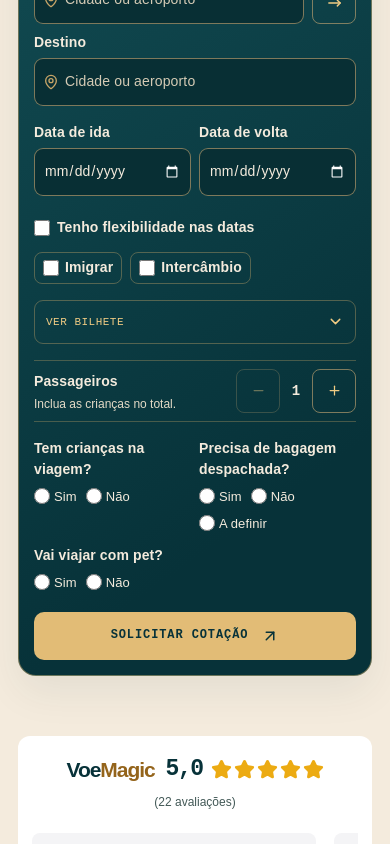
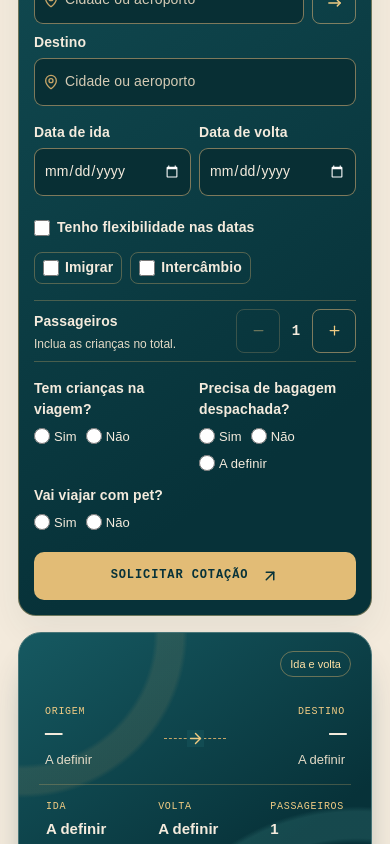
Before and after one commit to thomasgabbriel/voemagic, a React (Vite) app: page / in a window 390 px wide. Shown: the part 1067-1911 px from the top of the page. Built offline with nearby package versions, Linux system fonts and the light colour scheme.

Commit message:
Mantém bilhete de cotação sempre visível no mobile

```diff
--- a/src/components/ui/flight-quote.tsx
+++ b/src/components/ui/flight-quote.tsx
@@ -1,5 +1,5 @@
 import { useEffect, useState, type FormEvent } from 'react'
-import { ArrowLeftRight, ArrowUpRight, ChevronDown, Minus, Plus } from 'lucide-react'
+import { ArrowLeftRight, ArrowUpRight, Minus, Plus } from 'lucide-react'
 import { AirportField, emptyAirport, type AirportValue } from './airport-field'
 import { airportLabel, loadAirports, type Airport } from './airports'
 import { whatsappUrl } from '../../contact'
@@ -120,15 +120,6 @@ export function FlightQuote({ suggestedDestination }: { suggestedDestination: Su
     'aria-describedby': error?.field === name ? 'quote-error' : undefined,
   })
 
-  const boardingPass = (
-    <QuoteBoardingPass activeField={activeField} origin={origin.selected} destination={destination.selected} roundTrip={roundTrip}
-        departure={formatDate(departure)} returnDate={formatDate(returnDate)} flexible={flexible} passengers={passengers}
-        preferences={[
-          ...(purpose ? [{ label: 'Objetivo', value: purpose }] : []),
-          ...questions.filter(({ name }) => answers[name]).map(({ name, summary }) => ({ label: summary, value: answers[name] })),
-        ]} />
-  )
-
   return (
     <div className="quote-layout">
       <form id="cotacao" className="quote" aria-labelledby="quote-title" noValidate onSubmit={submit} onChange={() => setError(null)}
@@ -169,10 +160,6 @@ export function FlightQuote({ suggestedDestination }: { suggestedDestination: Su
           </fieldset>
         </div>
         {purpose && <p className="quote-purpose-note" role="status">Para {purpose === 'Imigrar' ? 'imigração' : 'intercâmbio'}, a cotação será somente ida.</p>}
-        <details className="quote-mobile-pass">
-          <summary>Ver bilhete <ChevronDown size={17} aria-hidden="true" /></summary>
-          {boardingPass}
-        </details>
         <div className="quote-passengers" data-pass-field="passengers">
           <div><strong id="passenger-label">Passageiros</strong><small>Inclua as crianças no total.</small></div>
           <div className="counter" role="group" aria-labelledby="passenger-label">
@@ -192,7 +179,12 @@ export function FlightQuote({ suggestedDestination }: { suggestedDestination: Su
         {error && <p id="quote-error" className="quote-error" role="alert">{error.message}</p>}
         <button className="button primary quote-submit" type="submit">Solicitar cotação <ArrowUpRight size={18} /></button>
       </form>
-      {boardingPass}
+      <QuoteBoardingPass activeField={activeField} origin={origin.selected} destination={destination.selected} roundTrip={roundTrip}
+        departure={formatDate(departure)} returnDate={formatDate(returnDate)} flexible={flexible} passengers={passengers}
+        preferences={[
+          ...(purpose ? [{ label: 'Objetivo', value: purpose }] : []),
+          ...questions.filter(({ name }) => answers[name]).map(({ name, summary }) => ({ label: summary, value: answers[name] })),
+        ]} />
     </div>
   )
 }
--- a/src/styles.css
+++ b/src/styles.css
@@ -708,7 +708,6 @@ em { font-family: 'Instrument Serif', Georgia, serif; font-weight: 400; letter-s
   .review-card { padding-inline: 22px; }
 }
 
-.quote-mobile-pass { display: none; }
 .floating-whatsapp {
   position: fixed;
   z-index: 5;
@@ -729,27 +728,6 @@ em { font-family: 'Instrument Serif', Georgia, serif; font-weight: 400; letter-s
 .floating-whatsapp:active { transform: scale(.95); }
 
 @media (max-width: 860px) {
-  .quote-layout { grid-template-areas: "form"; }
-  .quote-layout > .quote-pass { display: none; }
-  .quote-mobile-pass { display: block; min-width: 0; }
-  .quote-mobile-pass summary {
-    display: flex;
-    align-items: center;
-    justify-content: space-between;
-    min-height: 44px;
-    padding-inline: 11px;
-    border: 1px solid #c6a56865;
-    border-radius: 9px;
-    color: #f0cb83;
-    cursor: pointer;
-    font: 500 11px/1.3 var(--mono);
-    letter-spacing: .045em;
-    text-transform: uppercase;
-  }
-  .quote-mobile-pass summary::-webkit-details-marker { display: none; }
-  .quote-mobile-pass[open] summary svg { transform: rotate(180deg); }
-  .quote-mobile-pass .quote-pass { margin-top: 11px; border-radius: 14px; box-shadow: none; }
-  .quote-mobile-pass .quote-pass-stub::before, .quote-mobile-pass .quote-pass-stub::after { display: none; }
   .footer-inner { padding-bottom: 82px; }
 }
 
```
Also changed, not shown: 1 other file (tests, documents, lock files or other folders).
